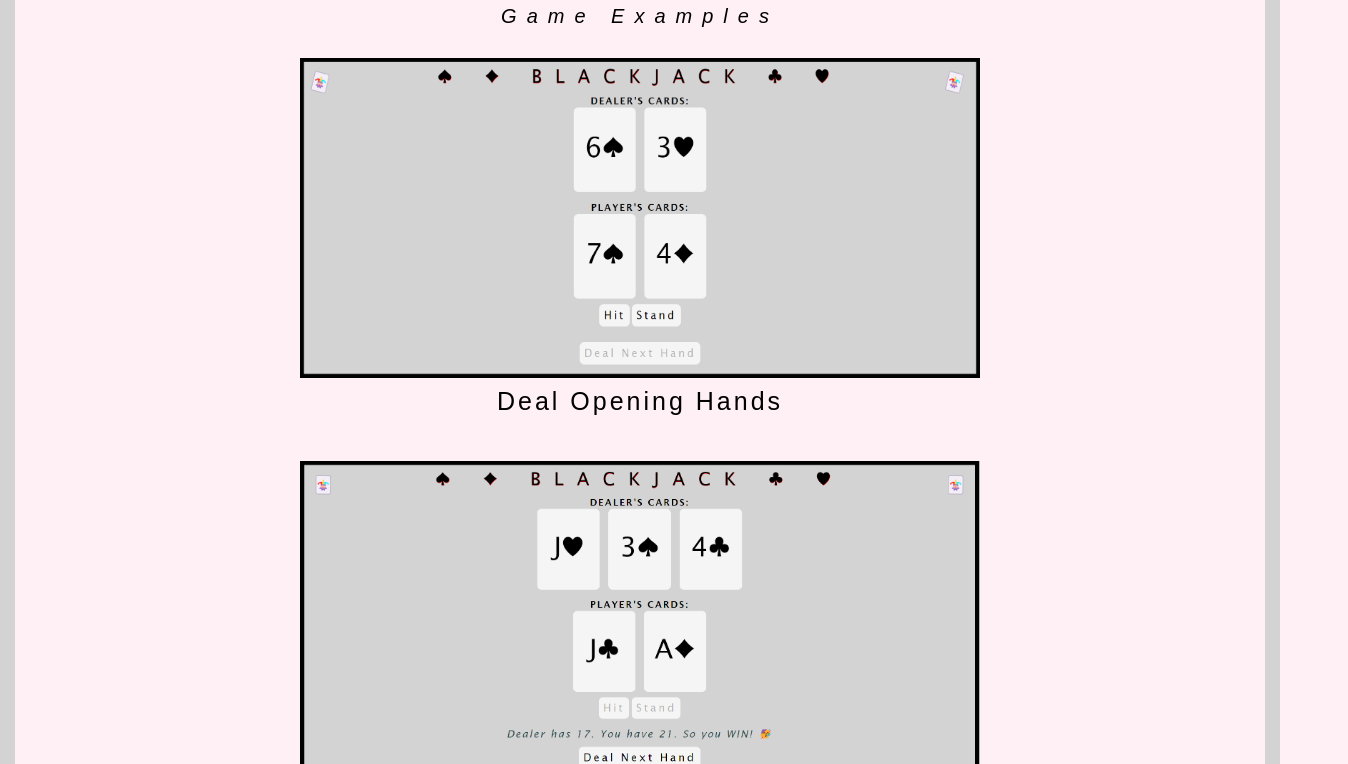
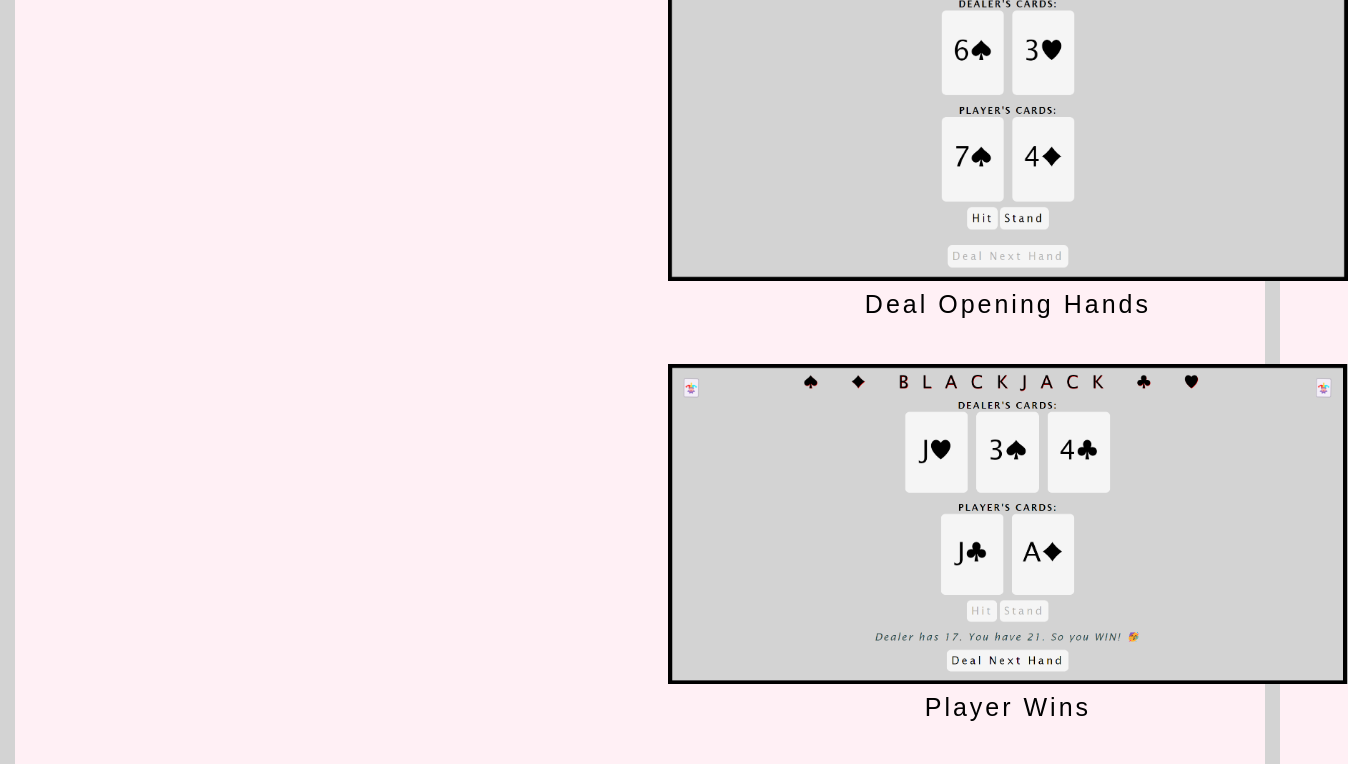
Before and after one commit to FelicityRC/blackjack-project, a website: page index.html in a window 1280 px wide. Shown: the part 84-848 px from the top of the page, 1348 px wide, since content can reach past the window. Drawn offline with Linux system fonts and the light colour scheme.

```diff
--- a/index.css
+++ b/index.css
@@ -1,5 +1,6 @@
 body {
-  margin: auto;
+  display: flex;
+  margin: 0;
   background-color: lavenderblush;
   border: solid 15px lightgray;
 }
```
